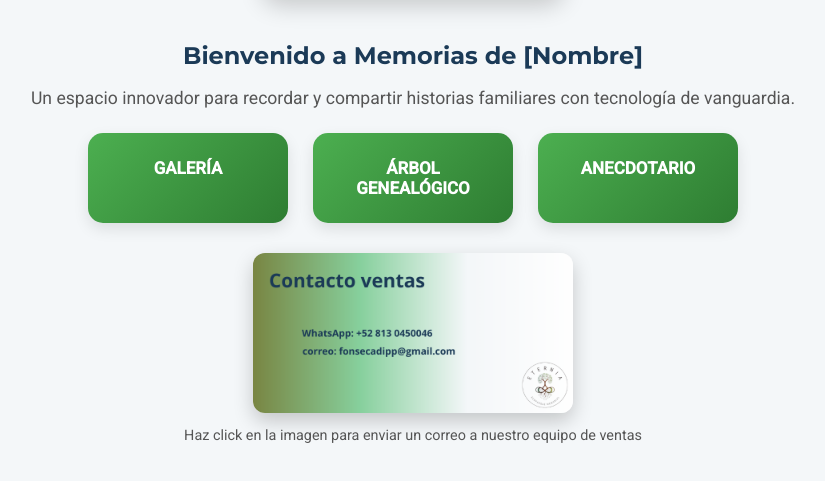
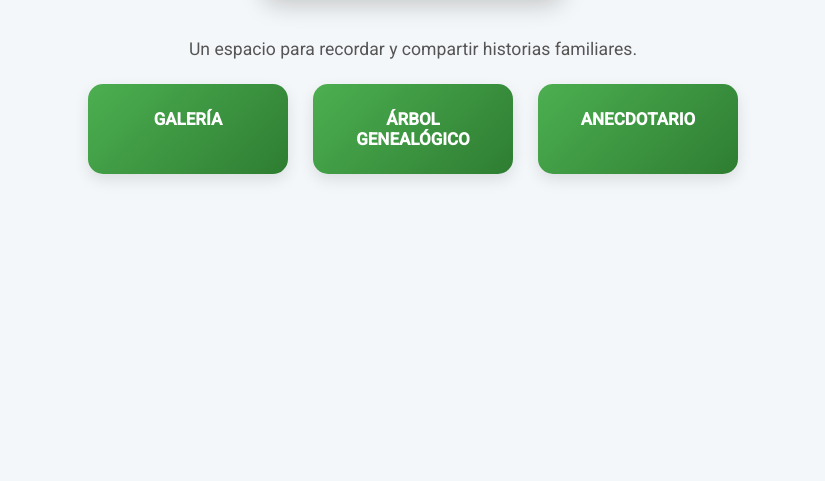
Before and after one commit to EcoparqueEternia/AuroraEMartinez, a plain HTML site: page index.html in a window 1280 px wide. Shown: the part 183-664 px from the top of the page, without its empty margins (227-1052 px from the left). Drawn offline with Linux system fonts and the light colour scheme.

Commit message:
Update index.html

```diff
--- a/index.html
+++ b/index.html
@@ -41,18 +41,12 @@ textarea { height:140px; resize:none;}
     <source src="presentacion.mp4" type="video/mp4">
     Tu navegador no soporta la reproducción de video.
   </video>
-  <h1>Bienvenido a Memorias de [Nombre]</h1>
-  <p>Un espacio innovador para recordar y compartir historias familiares con tecnología de vanguardia.</p>
+  <p>Un espacio para recordar y compartir historias familiares. </p>
   <div class="cards">
     <div class="card" onclick="mostrarSeccion('galeria')">Galería</div>
     <div class="card" onclick="mostrarSeccion('arbol')">Árbol Genealógico</div>
     <div class="card" onclick="mostrarSeccion('anecdotas')">Anecdotario</div>
-  </div>
-  <div style="margin-top:30px;">
-    <img src="contacto.png" alt="Datos de Contacto para Ventas" style="max-width:320px; border-radius:12px; box-shadow:0 8px 20px rgba(0,0,0,0.2); cursor:pointer;" onclick="window.location.href='mailto:ventas@empresa.com';">
-    <p style="font-size:0.9em; color:#555; margin-top:10px;">Haz click en la imagen para enviar un correo a nuestro equipo de ventas</p>
-  </div>
-</section>
+
 
 <!-- Galería -->
 <section id="galeria">
```
